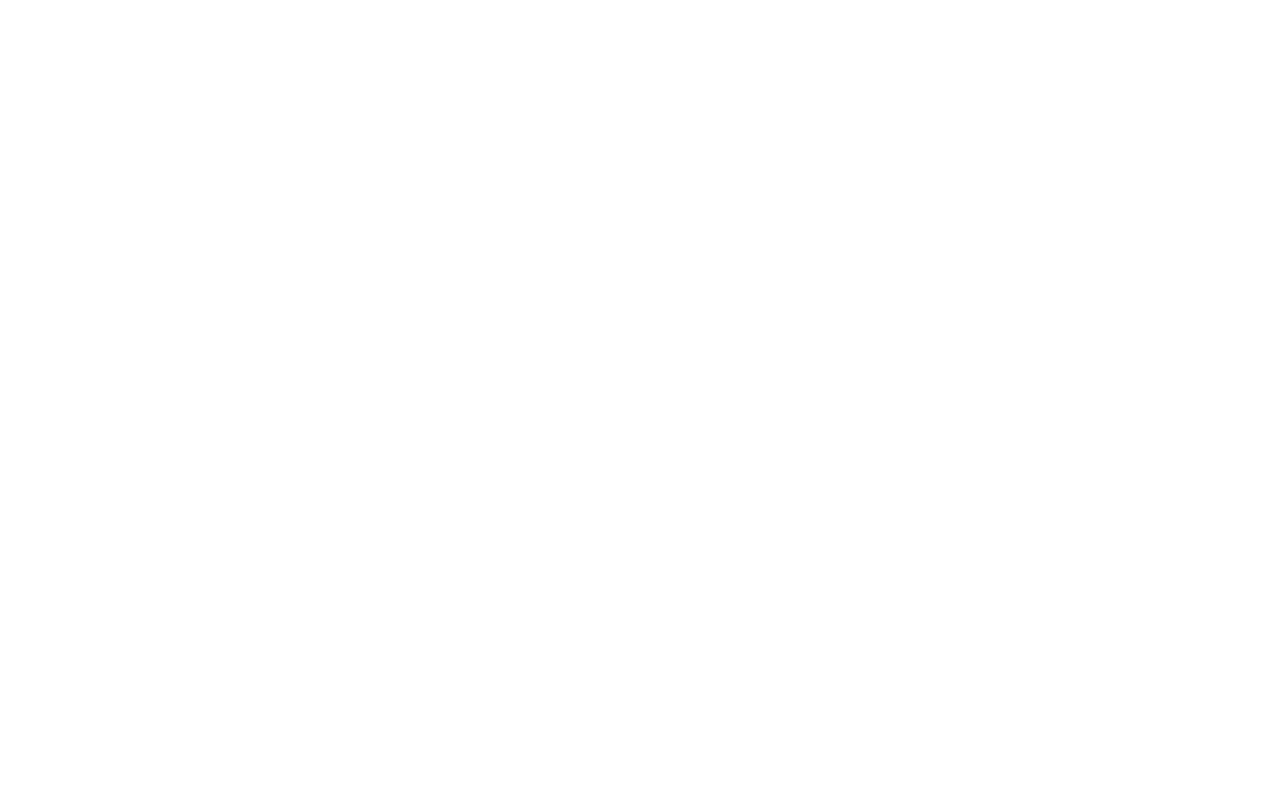
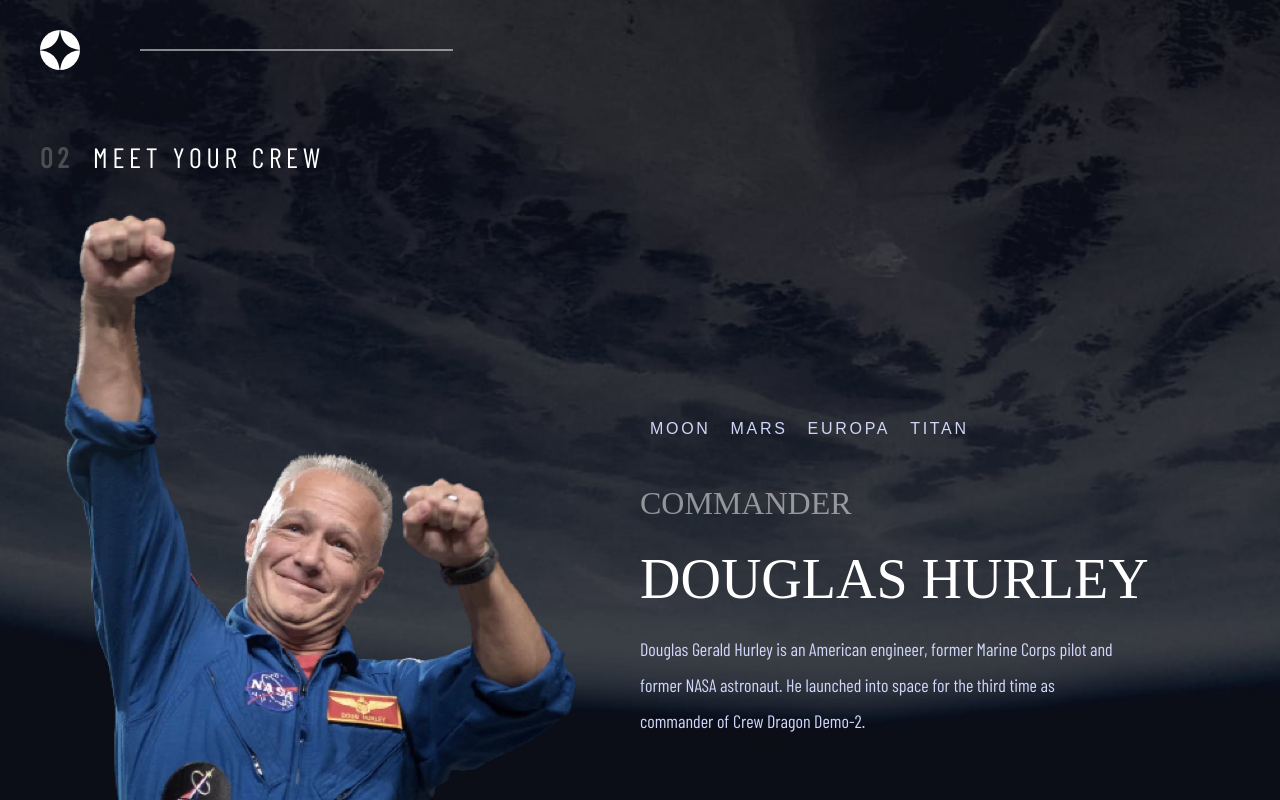
Before and after one commit to asset153/space-tourism-website, a React (Vite) app: page /crew in a window 1280 px wide. Shown: the top 800 px of the page. Built offline with nearby package versions, Linux system fonts and the light colour scheme; a web font is replaced by a local one.

Commit message:
add Crew component; styling Crew component; refactoring code;

```diff
--- a/src/components/Crew/Crew.jsx
+++ b/src/components/Crew/Crew.jsx
@@ -1,7 +1,67 @@
-import React from "react";
+import React, { useState, useContext } from "react";
+import { Context } from "../store/Context";
+import * as S from "./style";
+import Header from "../Header/Header";
 
 const Crew = () => {
-  return <div>Crew</div>;
+  const [crew, setCrew] = useState("Douglas Hurley");
+  const { crew: crews } = useContext(Context);
+
+  const handleClickChooseCrews = function (crew) {
+    return setCrew(crew);
+  };
+
+  const Crews = crews
+    ?.filter((element) => element.name === crew)
+    .map((element) => {
+      return (
+        <S.Article key={element.name}>
+          <S.ContainerTitle>
+            <h4>
+              <span>02</span>
+              <p>Meet your crew</p>
+            </h4>
+          </S.ContainerTitle>
+
+          <S.ContainerImage>
+            <img src={element.images.webp} alt="moon-image" />
+          </S.ContainerImage>
+
+          <S.ContainerInformationAboutCrew>
+            <S.ContainerButtons>
+              <button onClick={() => handleClickChooseCrews("Douglas Hurley")}>
+                Moon
+              </button>
+
+              <button
+                onClick={() => handleClickChooseCrews("Mark Shuttleworth")}
+              >
+                Mars
+              </button>
+
+              <button onClick={() => handleClickChooseCrews("Victor Glover")}>
+                Europa
+              </button>
+
+              <button onClick={() => handleClickChooseCrews("Anousheh Ansari")}>
+                Titan
+              </button>
+            </S.ContainerButtons>
+
+            <S.CrewRole>{element.role}</S.CrewRole>
+            <S.CrewName>{element.name}</S.CrewName>
+            <S.CrewDescription>{element.bio}</S.CrewDescription>
+          </S.ContainerInformationAboutCrew>
+        </S.Article>
+      );
+    });
+  console.log(crews);
+  return (
+    <S.Section>
+      <Header />
+      {Crews}
+    </S.Section>
+  );
 };
 
 export default Crew;
--- a/src/components/Crew/style.jsx
+++ b/src/components/Crew/style.jsx
@@ -0,0 +1,78 @@
+import styled from "styled-components";
+import { COLORS, FONTS } from "../../utils/styleVariables";
+import { Main } from "../MainPage/style";
+import {
+  Article as ArticleFromDestination,
+  ContainerImage as ContainerImageFromDestination,
+  ContainerInformationAboutPlanet,
+  ContainerTitle as ContainerTitleFromDestination,
+  ContainerButtons as ContainerButtonsFromDestination,
+  PlanetName,
+  PlanetDescription,
+} from "../Destination/style";
+import mobileCrewBackground from "../../assets/crew/background-crew-mobile.jpg";
+import tabletCrewBackground from "../../assets/crew/background-crew-tablet.jpg";
+import desktopCrewBackground from "../../assets/crew/background-crew-desktop.jpg";
+
+const Section = styled(Main)`
+  background-image: url(${mobileCrewBackground});
+
+  @media (min-width: 768px) {
+    background-image: url(${tabletCrewBackground});
+  }
+
+  @media (min-width: 1024px) {
+    background-image: url(${desktopCrewBackground});
+    display: flex;
+    align-items: center;
+    justify-content: space-around;
+  }
+`;
+
+const Article = styled(ArticleFromDestination)``;
+const ContainerImage = styled(ContainerImageFromDestination)``;
+const ContainerInformationAboutCrew = styled(ContainerInformationAboutPlanet)``;
+const ContainerTitle = styled(ContainerTitleFromDestination)``;
+const ContainerButtons = styled(ContainerButtonsFromDestination)``;
+
+const CrewName = styled(PlanetName)`
+  font-size: 2.4rem;
+  margin: 0.5rem 0 2rem 0;
+
+  @media (min-width: 768px) {
+    font-size: 4rem;
+  }
+
+  @media (min-width: 1024px) {
+    font-size: 5.6rem;
+  }
+`;
+
+const CrewRole = styled(CrewName)`
+  font-size: 1.6rem;
+  opacity: 0.5;
+
+  @media (min-width: 768px) {
+    font-size: 2.4rem;
+  }
+
+  @media (min-width: 1024px) {
+    font-size: 3.2rem;
+  }
+`;
+
+const CrewDescription = styled(PlanetDescription)`
+  font-family: ${FONTS.font_family_barlow_condesed};
+`;
+
+export {
+  Section,
+  Article,
+  ContainerImage,
+  ContainerInformationAboutCrew,
+  ContainerTitle,
+  ContainerButtons,
+  CrewRole,
+  CrewName,
+  CrewDescription,
+};
--- a/src/components/Destination/Destination.jsx
+++ b/src/components/Destination/Destination.jsx
@@ -6,8 +6,6 @@
 const Destination = () => {
   const [planet, setPlanet] = useState("Moon");
   const { destinations } = useContext(Context);
-
-  console.log(destinations);
 
   const handleClickChoosePlanets = function (planet) {
     return setPlanet(planet);
--- a/src/data.json
+++ b/src/data.json
@@ -45,8 +45,8 @@
     {
       "name": "Douglas Hurley",
       "images": {
-        "png": "./assets/crew/image-douglas-hurley.png",
-        "webp": "./assets/crew/image-douglas-hurley.webp"
+        "png": "./src/assets/crew/image-douglas-hurley.png",
+        "webp": "./src/assets/crew/image-douglas-hurley.webp"
       },
       "role": "Commander",
       "bio": "Douglas Gerald Hurley is an American engineer, former Marine Corps pilot and former NASA astronaut. He launched into space for the third time as commander of Crew Dragon Demo-2."
@@ -54,8 +54,8 @@
     {
       "name": "Mark Shuttleworth",
       "images": {
-        "png": "./assets/crew/image-mark-shuttleworth.png",
-        "webp": "./assets/crew/image-mark-shuttleworth.webp"
+        "png": "./src/assets/crew/image-mark-shuttleworth.png",
+        "webp": "./src/assets/crew/image-mark-shuttleworth.webp"
       },
       "role": "Mission Specialist",
       "bio": "Mark Richard Shuttleworth is the founder and CEO of Canonical, the company behind the Linux-based Ubuntu operating system. Shuttleworth became the first South African to travel to space as a space tourist."
@@ -63,8 +63,8 @@
     {
       "name": "Victor Glover",
       "images": {
-        "png": "./assets/crew/image-victor-glover.png",
-        "webp": "./assets/crew/image-victor-glover.webp"
+        "png": "./src/assets/crew/image-victor-glover.png",
+        "webp": "./src/assets/crew/image-victor-glover.webp"
       },
       "role": "Pilot",
       "bio": "Pilot on the first operational flight of the SpaceX Crew Dragon to the International Space Station. Glover is a commander in the U.S. Navy where he pilots an F/A-18.He was a crew member of Expedition 64, and served as a station systems flight engineer."
@@ -72,8 +72,8 @@
     {
       "name": "Anousheh Ansari",
       "images": {
-        "png": "./assets/crew/image-anousheh-ansari.png",
-        "webp": "./assets/crew/image-anousheh-ansari.webp"
+        "png": "./src/assets/crew/image-anousheh-ansari.png",
+        "webp": "./src/assets/crew/image-anousheh-ansari.webp"
       },
       "role": "Flight Engineer",
       "bio": "Anousheh Ansari is an Iranian American engineer and co-founder of Prodea Systems. Ansari was the fourth self-funded space tourist, the first self-funded woman to fly to the ISS, and the first Iranian in space."
```
